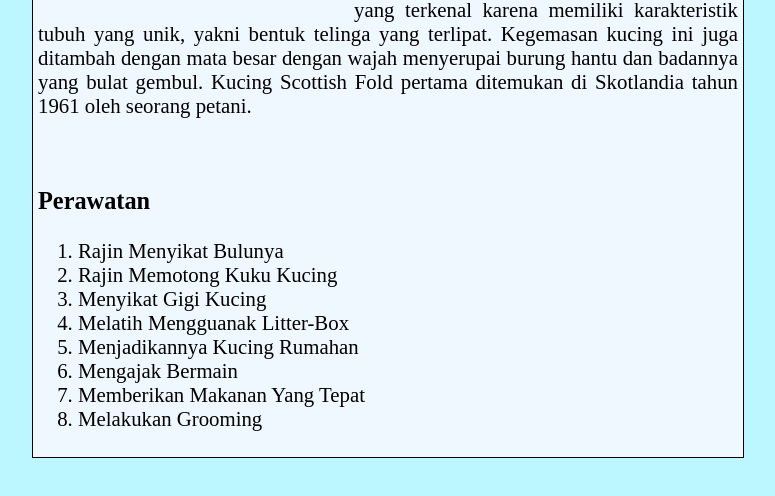
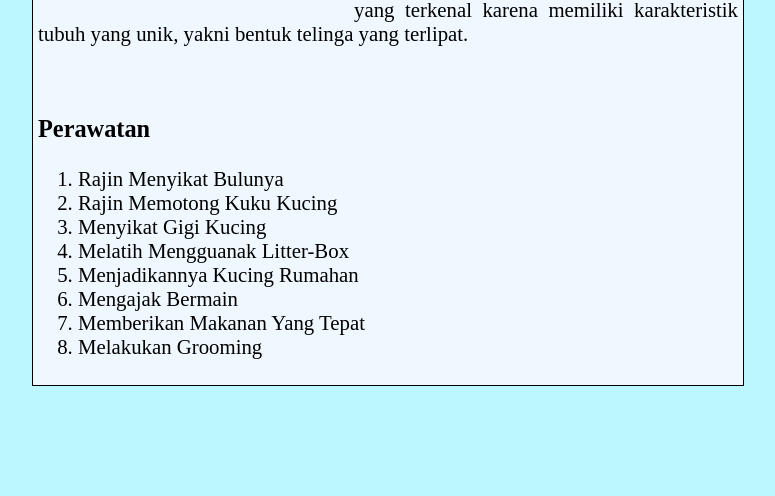
Before and after one commit to shelimaulida/tentangkucing, a plain HTML site: page pages/kucingschottishfold.html in a window 1280 px wide. Shown: the part 144-640 px from the top of the page, without its empty margins (252-1027 px from the left). Drawn offline with Linux system fonts and the light colour scheme.

Commit message:
Update kucingschottishfold.html

```diff
--- a/pages/kucingschottishfold.html
+++ b/pages/kucingschottishfold.html
@@ -11,10 +11,7 @@
             <h1>Kucing Schottish Fold</h1>
             <img src="../multimedia/images/KucingScottishFold.jpeg">
             <p>Kucing Scottish Fold adalah jenis kucing yang terkenal karena memiliki
-                karakteristik tubuh yang unik, yakni bentuk telinga yang terlipat. Kegemasan
-                kucing ini juga ditambah dengan mata besar dengan wajah menyerupai burung
-                hantu dan badannya yang bulat gembul. Kucing Scottish Fold pertama ditemukan
-                di Skotlandia tahun 1961 oleh seorang petani.</p>
+                karakteristik tubuh yang unik, yakni bentuk telinga yang terlipat.</p>
             <br>
             <h3>Perawatan</h3>
             <ol type="1" start="1">
```
